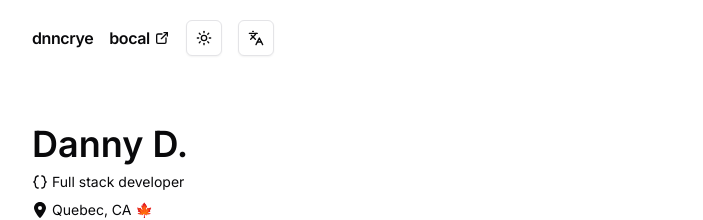
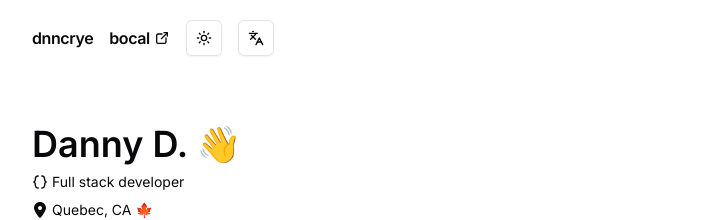
Before and after one commit to mtlaso/portfolio, a Next.js app: page /en in a window 1280 px wide. Shown: the top 220 px of the page, without its empty margins (288-991 px from the left). Built offline with nearby package versions, Linux system fonts and the light colour scheme; a web font is replaced by a local one.

Commit message:
feat: modification titre

```diff
--- a/src/app/[locale]/ui/index/hero-section/hero-section.tsx
+++ b/src/app/[locale]/ui/index/hero-section/hero-section.tsx
@@ -15,7 +15,7 @@ export const HeroSection = () => {
 			className={`${SPACING.TITLES_SPACING} ${SPACING.SECTIONS_SPACING}`}
 		>
 			<div>
-				<p className="text-4xl font-semibold">Danny D.</p>
+				<p className="text-4xl font-semibold">Danny D. 👋</p>
 			</div>
 
 			<div className="flex flex-col gap-2">
```
